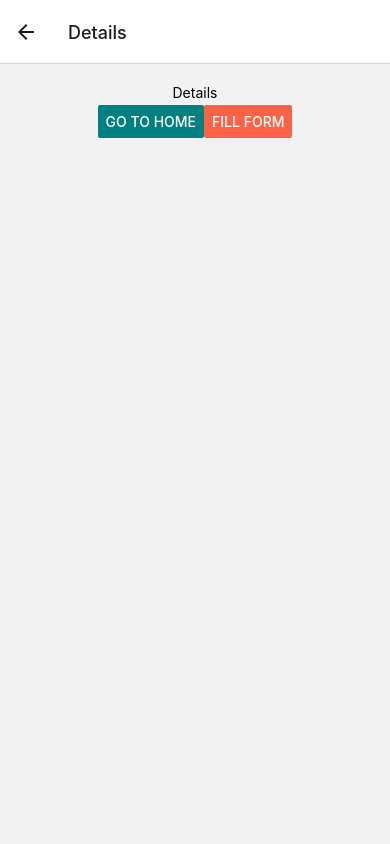
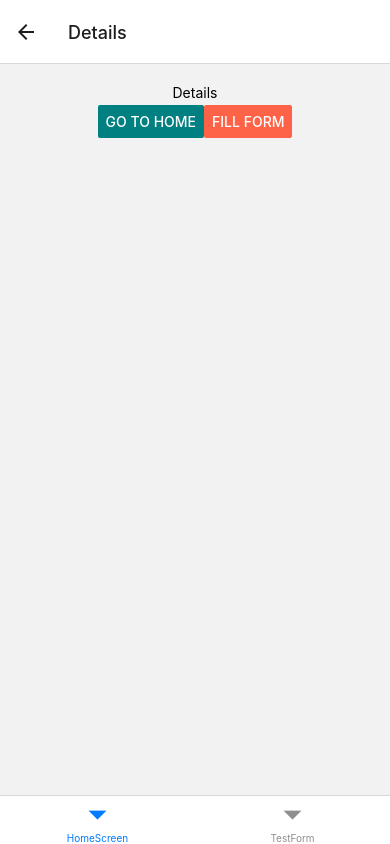
Before and after one commit to radenlarko/ReactNativeTS, a React Native app: screen /Details in a window 390 px wide. Built offline with nearby package versions, Linux system fonts and the light colour scheme; no server answers.

Commit message:
Install and Setup bottom-tab-navigator

```diff
--- a/App.tsx
+++ b/App.tsx
@@ -7,7 +7,7 @@ import {
 } from '@tanstack/react-query';
 import {NavigationContainer} from '@react-navigation/native';
 import {useAppState, useOnlineManager} from './src/hooks';
-import StackNavigation from './src/navigation/StackNavigation';
+import BottomTabNavigation from './src/navigation/BottomTabNavigation';
 
 function onAppStateChange(status: AppStateStatus) {
   // React Query already supports in web browser refetch on window focus by default
@@ -28,7 +28,7 @@ const App = () => {
   return (
     <QueryClientProvider client={queryClient}>
       <NavigationContainer>
-        <StackNavigation />
+        <BottomTabNavigation />
       </NavigationContainer>
     </QueryClientProvider>
   );
--- a/package.json
+++ b/package.json
@@ -11,6 +11,7 @@
   },
   "dependencies": {
     "@react-native-community/netinfo": "^9.3.0",
+    "@react-navigation/bottom-tabs": "^6.3.2",
     "@react-navigation/native": "^6.0.11",
     "@react-navigation/native-stack": "^6.7.0",
     "@tanstack/react-query": "^4.2.1",
--- /dev/null
+++ b/src/navigation/BottomTabNavigation.tsx
@@ -0,0 +1,21 @@
+import {StyleSheet} from 'react-native';
+import {createBottomTabNavigator} from '@react-navigation/bottom-tabs';
+import React from 'react';
+import {TabParamList} from '../types';
+import {TestForm} from '../screens';
+import StackNavigation from './StackNavigation';
+
+const Tab = createBottomTabNavigator<TabParamList>();
+
+const BottomTabNavigation = () => {
+  return (
+    <Tab.Navigator>
+      <Tab.Screen name="HomeScreen" component={StackNavigation} options={{headerShown: false}} />
+      <Tab.Screen name="TestForm" component={TestForm} />
+    </Tab.Navigator>
+  );
+};
+
+export default BottomTabNavigation;
+
+const styles = StyleSheet.create({});
--- a/src/navigation/StackNavigation.tsx
+++ b/src/navigation/StackNavigation.tsx
@@ -1,16 +1,15 @@
 import React from 'react';
 import {createNativeStackNavigator} from '@react-navigation/native-stack';
-import {Home, Details, TestForm} from '../screens';
-import {RootStackParamList} from '../types';
+import {Home, Details} from '../screens';
+import {StackParamList} from '../types';
 
-const Stack = createNativeStackNavigator<RootStackParamList>();
+const Stack = createNativeStackNavigator<StackParamList>();
 
 const StackNavigation = () => {
   return (
     <Stack.Navigator>
       <Stack.Screen name="Home" component={Home} />
       <Stack.Screen name="Details" component={Details} />
-      <Stack.Screen name="TestForm" component={TestForm} />
     </Stack.Navigator>
   );
 };
--- a/src/screens/Details/index.tsx
+++ b/src/screens/Details/index.tsx
@@ -1,9 +1,14 @@
 import {Button, StyleSheet, Text, View} from 'react-native';
 import React from 'react';
-import {NativeStackScreenProps} from '@react-navigation/native-stack';
-import {RootStackParamList} from '../../types';
+import {CompositeScreenProps} from '@react-navigation/native';
+import type {NativeStackScreenProps} from '@react-navigation/native-stack';
+import type {BottomTabScreenProps} from '@react-navigation/bottom-tabs';
+import {StackParamList, TabParamList} from '../../types';
 
-type Props = NativeStackScreenProps<RootStackParamList, 'Details'>;
+type Props = CompositeScreenProps<
+  NativeStackScreenProps<StackParamList, 'Details'>,
+  BottomTabScreenProps<TabParamList>
+>;
 
 const Details = ({route, navigation}: Props) => {
   const item = route.params?.item;
```
Also changed, not shown: src/screens/Home/index.tsx (+8 -5 lines), src/types/index.d.ts (+8 -3 lines), 1 other file (tests, documents, lock files or other folders).
